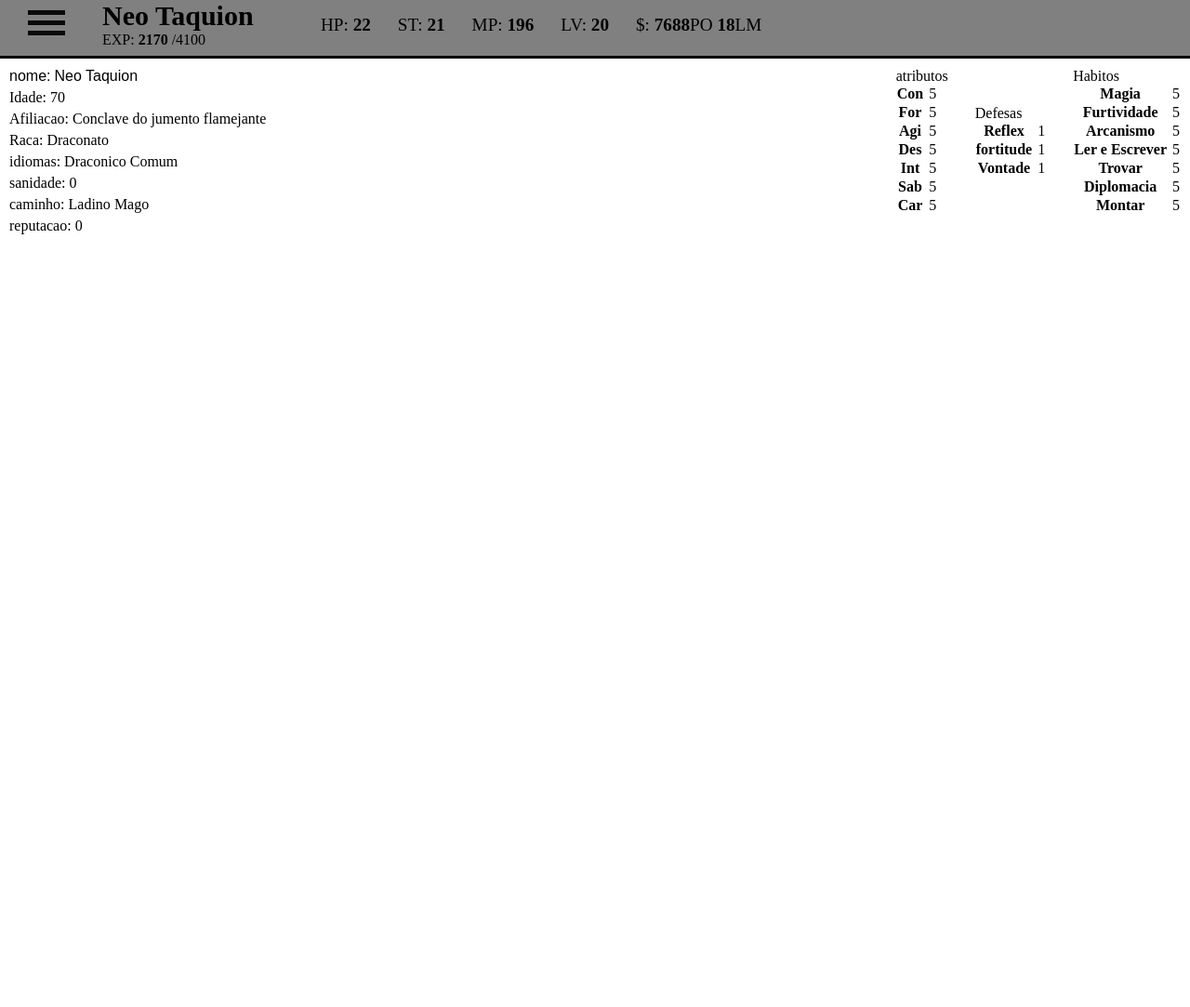
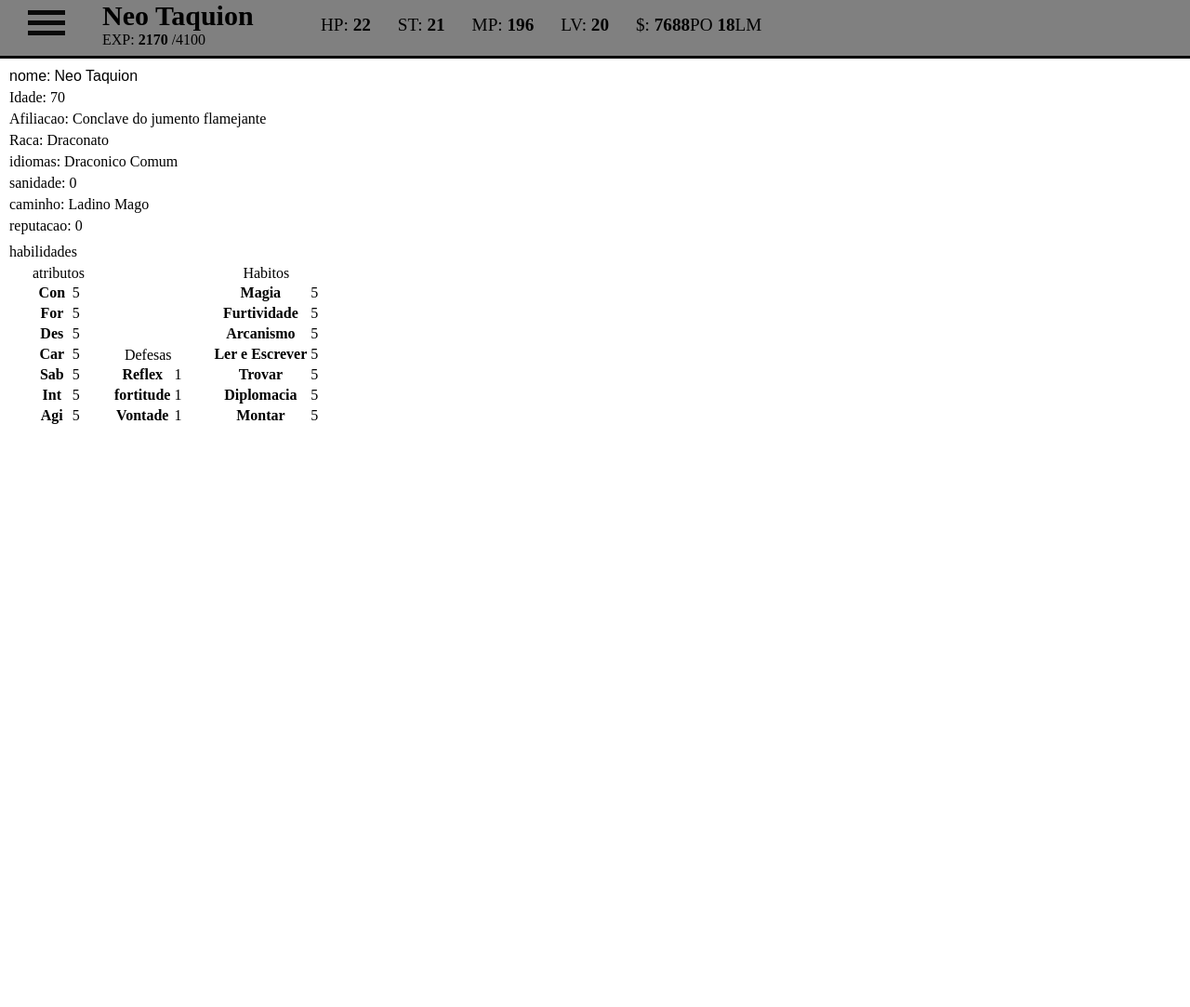
Before and after one commit to pedroLFaria/guismi-app, a PHP site: page /tst.html in a window 1280 px wide. Shown: the whole page at 93% size. Run offline with PHP 8.4, Linux system fonts and the light colour scheme.

Commit message:
WEB
Atualização das tabelas

```diff
--- a/GUISMI-WEB/css/style-main-caracteristicas.css
+++ b/GUISMI-WEB/css/style-main-caracteristicas.css
@@ -38,15 +38,6 @@
 .character-main-historia > label{
     display:block;
 }
-.tabela-atributos tbody,thead{
-	display:inline;
-}
-.tabela-atributos td,th{
-	display:block;
-}
-.tabela-atributos tr{
-	display:inline-block;
-}
 .tabela-atributos{
     display:inline-block;
     margin-left:25px;
@@ -68,7 +59,9 @@
     font-size: medium;
 }
 .character-tabela{
-    float:right;
+    position: absolute;
+    display: inline-block;
+    float: right;
 }
 .character-not-tabela{
     display:inline-block;
--- a/GUISMI-WEB/tst.html
+++ b/GUISMI-WEB/tst.html
@@ -102,76 +102,89 @@
                         <div class='character-main-reputacao'>
                             <label>reputacao:</label>
                             <label ondblclick="modalTextBox(this)">0</label>
-                            <input type="number" name="reputacao" min="-3" max="3" value="0" onfocusout="modalInputBox(this)"/>
+                            <input type="number" name="reputacao" min="-3" max="3" value="0" onfocusout="modalInputBox(this)" />
                         </div>
+                    </div>
+                    <div>
+                        <label>habilidades</label>
                     </div>
                     <div class="character-tabela">
                         <table class="tabela-atributos">
                             <caption>atributos</caption>
-                            <thead>
                             <tr>
                                 <th>Con</th>
-                                    <th>For</th>
-                                    <th>Agi</th>
-                                    <th>Des</th>
-                                    <th>Int</th>
-                                    <th>Sab</th>
-                                    <th>Car</th>
-                                </tr>
-                            </thead>
-                            <tbody>
-                                <tr>
-                                    <td>5</td>
-                                    <td>5</td>
-                                    <td>5</td>
-                                    <td>5</td>
-                                    <td>5</td>
-                                    <td>5</td>
                                 <td>5</td>
                             </tr>
-                            </tbody>
+                            <tr>
+                                <th>For</th>
+                                <td>5</td>
+                            </tr>
+                            <tr>
+                                <th>Des</th>
+                                <td>5</td>
+                            </tr>
+                            <tr>
+                                <th>Car</th>
+                                <td>5</td>
+                            </tr>
+                            <tr>
+                                <th>Sab</th>
+                                <td>5</td>
+                            </tr>
+                            <tr>
+                                <th>Int</th>
+                                <td>5</td>
+                            </tr>
+                            <tr>
+                                <th>Agi</th>
+                                <td>5</td>
+                            </tr>
                         </table>
                         <table class="tabela-atributos">
                             <caption>Defesas</caption>
-                            <thead>
                             <tr>
                                 <th>Reflex</th>
-                                    <th>fortitude </th>
-                                    <th>Vontade</th>
-                                </tr>
-                            </thead>
-                            <tbody>
-                                <tr>
-                                    <td>1</td>
-                                    <td>1</td>
                                 <td>1</td>
                             </tr>
-                            </tbody>
+                            <tr>
+                                <th>fortitude</th>
+                                <td>1</td>
+                            </tr>
+                            <tr>
+                                <th>Vontade</th>
+                                <td>1</td>
+                            </tr>
                         </table>
                         <table class="tabela-atributos">
                             <caption>Habitos</caption>
-                            <thead>
                                 <tr>
                                     <th>Magia</th>
-                                    <th>Furtividade</th>
-                                    <th>Arcanismo</th>
-                                    <th>Ler e Escrever</th>
-                                    <th>Trovar</th>
-                                    <th>Diplomacia</th>
-                                    <th>Montar</th>
-                                </tr>
-                            </thead>
-                            <tbody>
-                                <tr>
-                                    <td>5</td>
-                                    <td>5</td>
-                                    <td>5</td>
-                                    <td>5</td>
-                                    <td>5</td>
-                                    <td>5</td>
                                     <td>5</td>
                                 </tr>
-                            </tbody>
+                                <tr>
+                                    <th>Furtividade</th>
+                                    <td>5</td>
+                                </tr>
+                                <tr>
+                                    <th>Arcanismo</th>
+                                    <td>5</td>
+                                </tr>
+                                <tr>
+                                    <th>Ler e Escrever</th>
+                                    <td>5</td>
+                                </tr>
+                                <tr>
+                                    <th>Trovar</th>
+                                    <td>5</td>
+                                </tr>
+                                <tr>
+                                    <th>Diplomacia</th>
+                                    <td>5</td>
+                                </tr>
+                                <tr>
+                                    <th>Montar</th>
+                                    <td>5</td>
+                                </tr>
                         </table>
                     </div>
                 </form>
```
Lines whose indentation alone changed are shown as unchanged.
